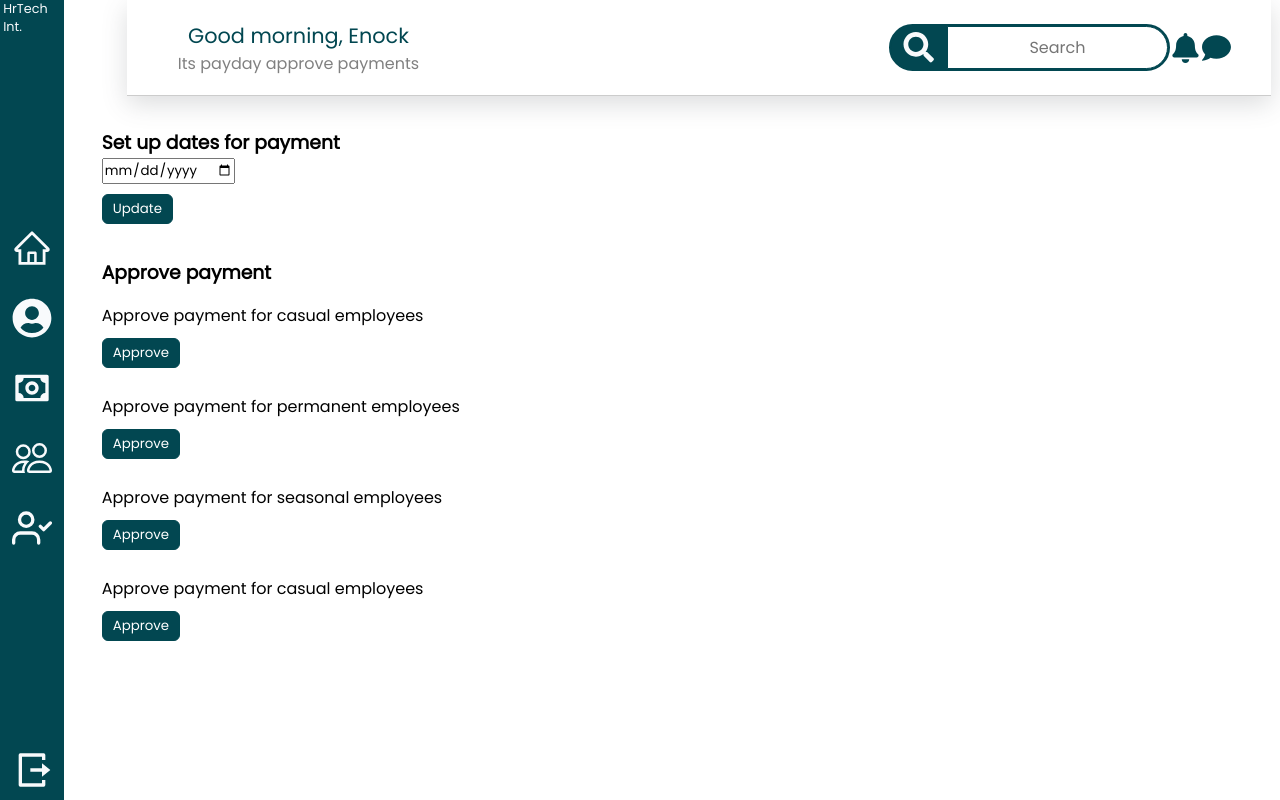
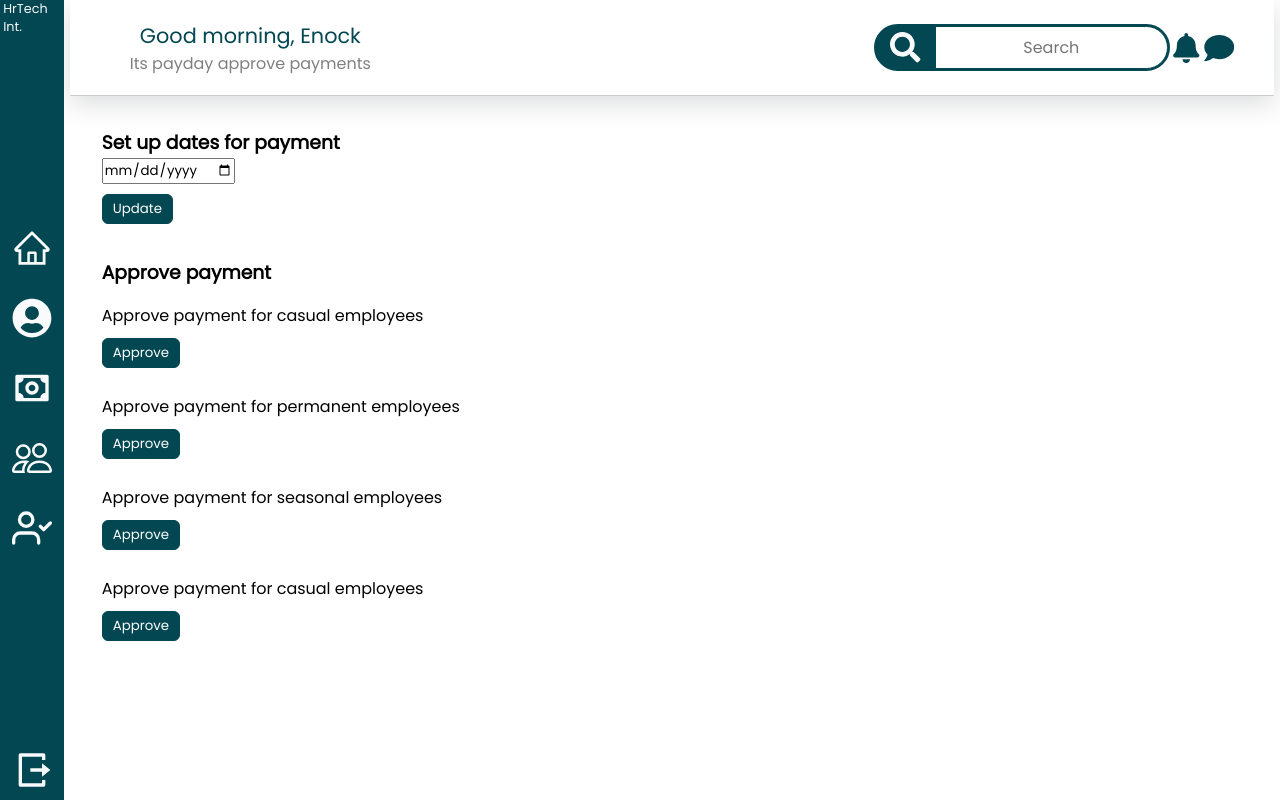
Before and after one commit to david-commit/hrm, a React (Create React App) app: page /client/approvals in a window 1280 px wide. Built offline with nearby package versions, Linux system fonts and the light colour scheme.

Commit message:
Bug: Client Approvals header doesnt fit full width

```diff
--- a/src/Pages/client/ClientApprovals/ClientApprovals.css
+++ b/src/Pages/client/ClientApprovals/ClientApprovals.css
@@ -6,7 +6,7 @@
 }
 
 .client-approvals-body {
-  width: 95%;
+  width: 100%;
 }
 
 .client-approvals {
--- a/src/Pages/client/home/home.css
+++ b/src/Pages/client/home/home.css
@@ -5,7 +5,7 @@
   flex-direction: column;
   align-items: center;
   justify-content: flex-start;
-
+  margin-left: 5vw;
 }
 
 #client-home-header {
@@ -17,7 +17,6 @@
   justify-content: space-between;
   border-bottom: 1px solid #ccc;
   box-shadow: rgba(79, 86, 89, 0.2) 0px 8px 24px 0px;
-  margin-left: 5%;
 }
 
 #client-home-header > div {
--- a/src/Pages/client/navbar/navbar.css
+++ b/src/Pages/client/navbar/navbar.css
@@ -1,6 +1,6 @@
 #client-nav-bar {
   width: 5%;
-  height: 100%;
+  height: 100vh;
   background-color: var(--tertiary-color);
   display: flex;
   flex-direction: column;
```
